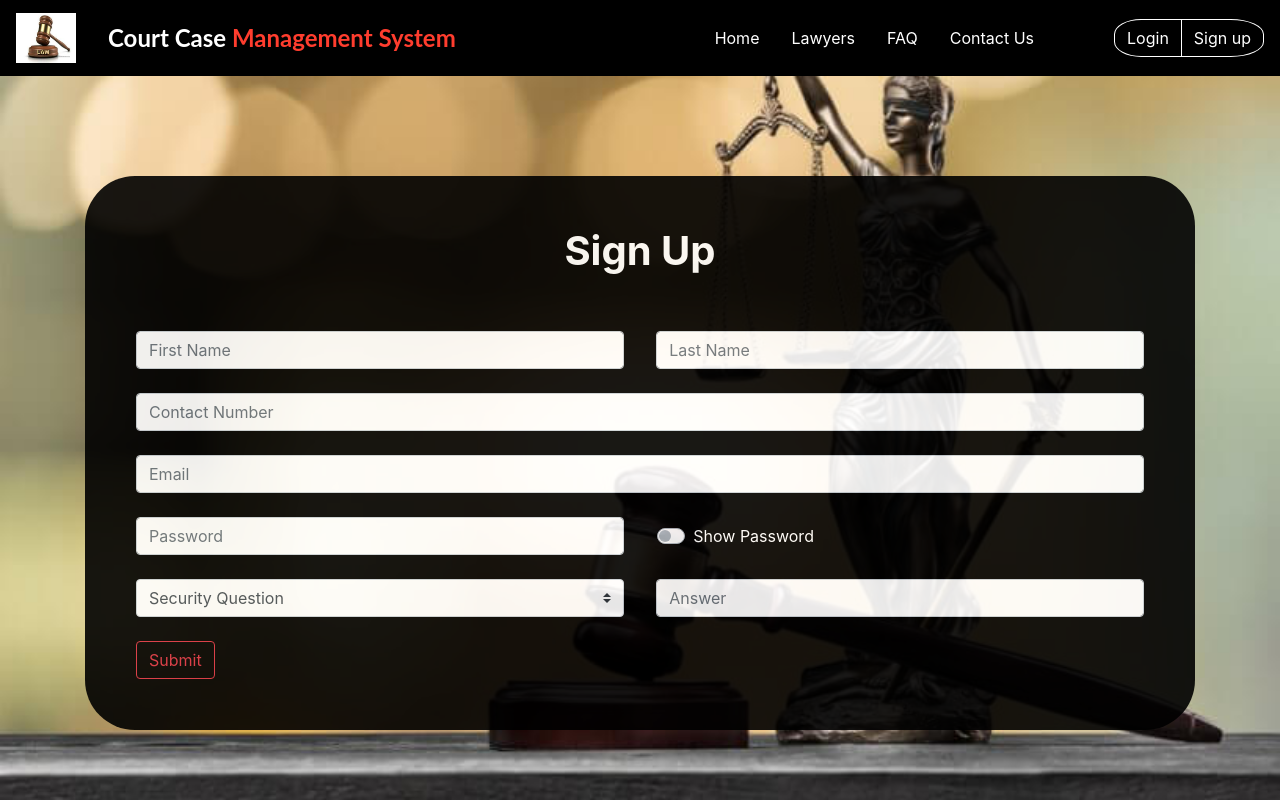
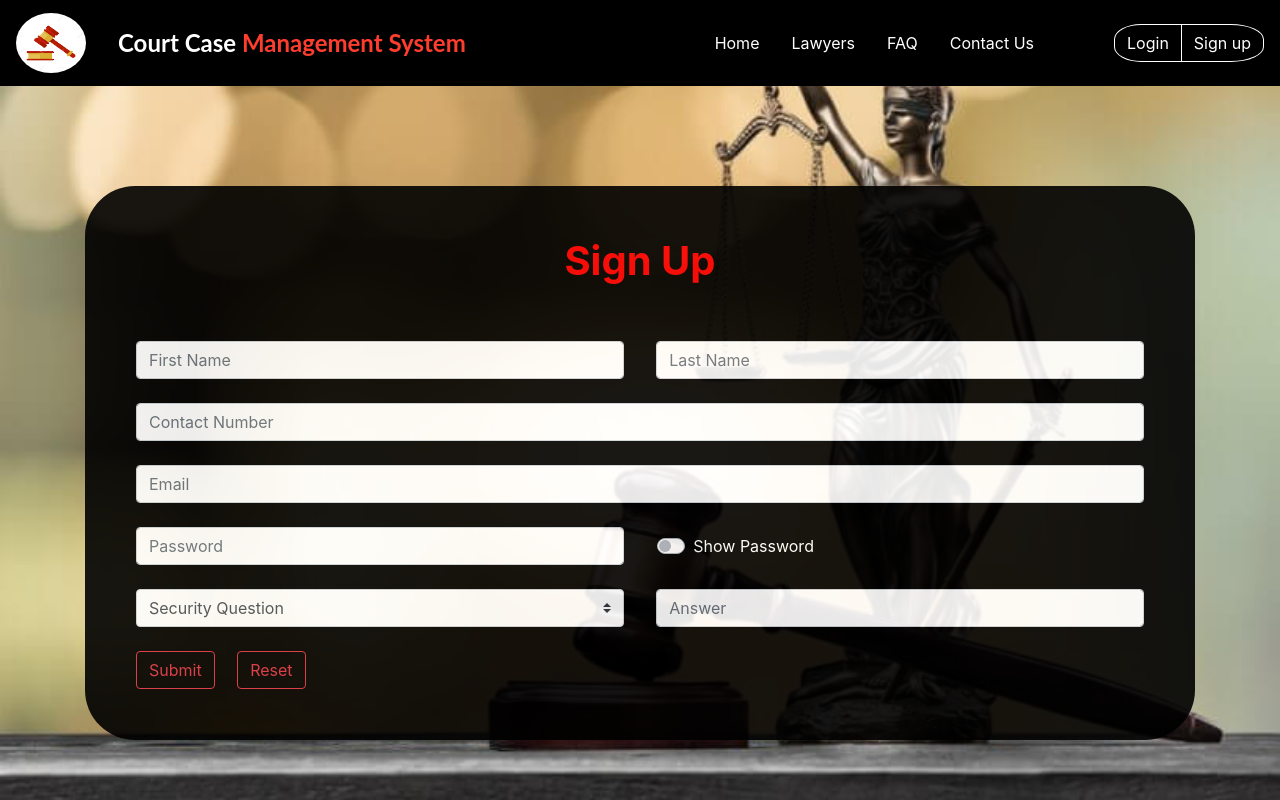
Before and after one commit to varadp2000/SIH, a PHP site: page /clientsignup.php in a window 1280 px wide. Run offline with PHP 8.4, Linux system fonts and the light colour scheme; some libraries are stand-ins or nearby versions.

Commit message:
Minor changes

```diff
--- a/clientsignup.php
+++ b/clientsignup.php
@@ -4,7 +4,7 @@ include_once 'includes/header.php';
 
 <div class="container" style="margin-top:100px">
     <div class="card" style="background-color:black;opacity:0.9;padding:50px 50px;border-radius:50px">
-    <div style="text-align:center;color:white">
+    <div style="text-align:center;color:red">
         <h1><b>Sign Up</b></h1>
     </div>
         <form><br><br>
@@ -41,7 +41,8 @@ include_once 'includes/header.php';
                 <input type="password" placeholder="Answer" class="form-control">
                 </div>
                 </div><br>
-                <input type="Submit" class="btn btn-outline-danger">
+                <input type="Submit" class="btn btn-outline-danger">&nbsp;&nbsp;&nbsp;&nbsp;
+                <input type="reset" class="btn btn-outline-danger">
         </form>
 
     </div>
--- a/includes/footer.php
+++ b/includes/footer.php
@@ -9,6 +9,7 @@
         <script src="https://cdnjs.cloudflare.com/ajax/libs/twitter-bootstrap/4.3.1/js/bootstrap.bundle.min.js"
         crossorigin="anonymous"></script>
         <script type="text/javascript" src="public/js/index.js"></script>
+        <script src="https://kit.fontawesome.com/674fb6ad62.js" crossorigin="anonymous"></script>
 
         <script>
             // Get the current year for the copyright
--- a/includes/header.php
+++ b/includes/header.php
@@ -22,7 +22,7 @@
         <!-- Navbar -->
         <nav class="navbar navbar-expand-sm navbar-dark nav-upper" role="navigation">
 
-            <img class="navbar-brand" width="60px" height="60px" src="public/images/title_icon.jpg">
+            <img class="navbar-brand" width="70px" height="70px" src="public/images/title_icon.jpg" style="border-radius:50%">
             <div class="court-case-title">
                 Court Case
                 <span>
--- a/login.php
+++ b/login.php
@@ -4,7 +4,7 @@
         <div style="background-color:black;">
         <div style="width:100%; text-align:center;">
             <img src="public/images/avtar2.jpg" style="width:170px;height:170px;border-radius:100%;"></img>
-            <h3 class="card-title " style="color:white">Sign in</h3>
+            <h3 class="card-title " style="color:white">Sign in</h3><br><Br>
         </div>
         <div >
 
```
Also changed, not shown: public/images/title_icon.jpg.
